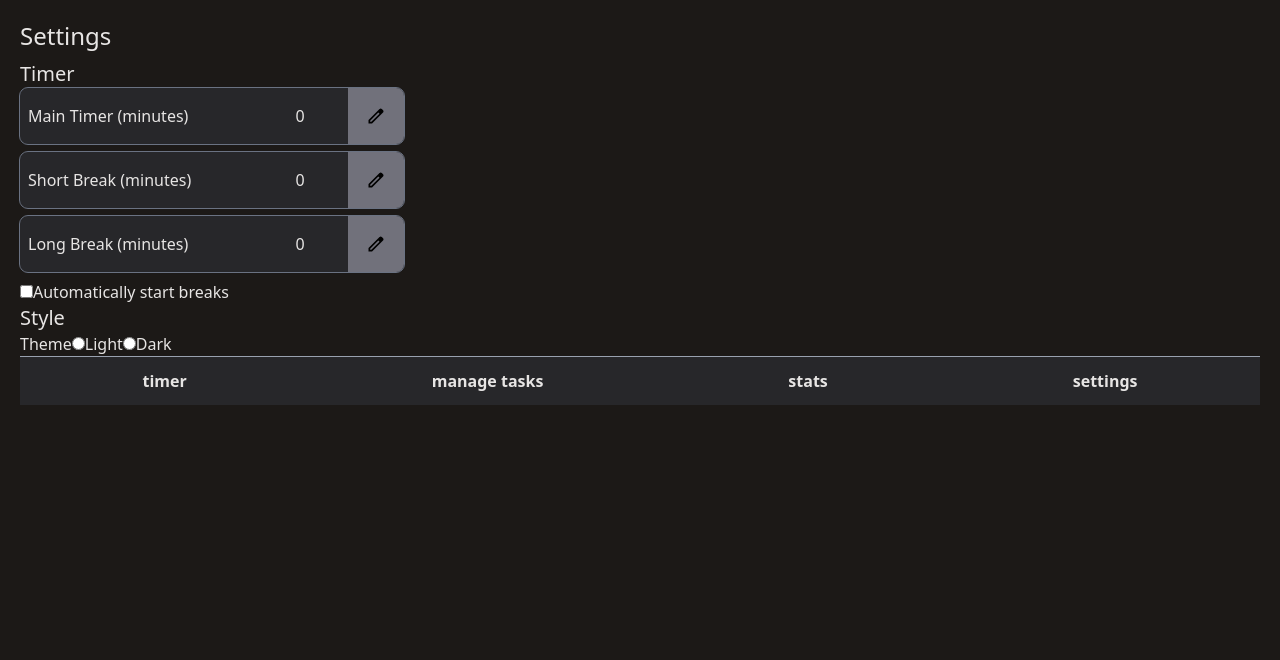
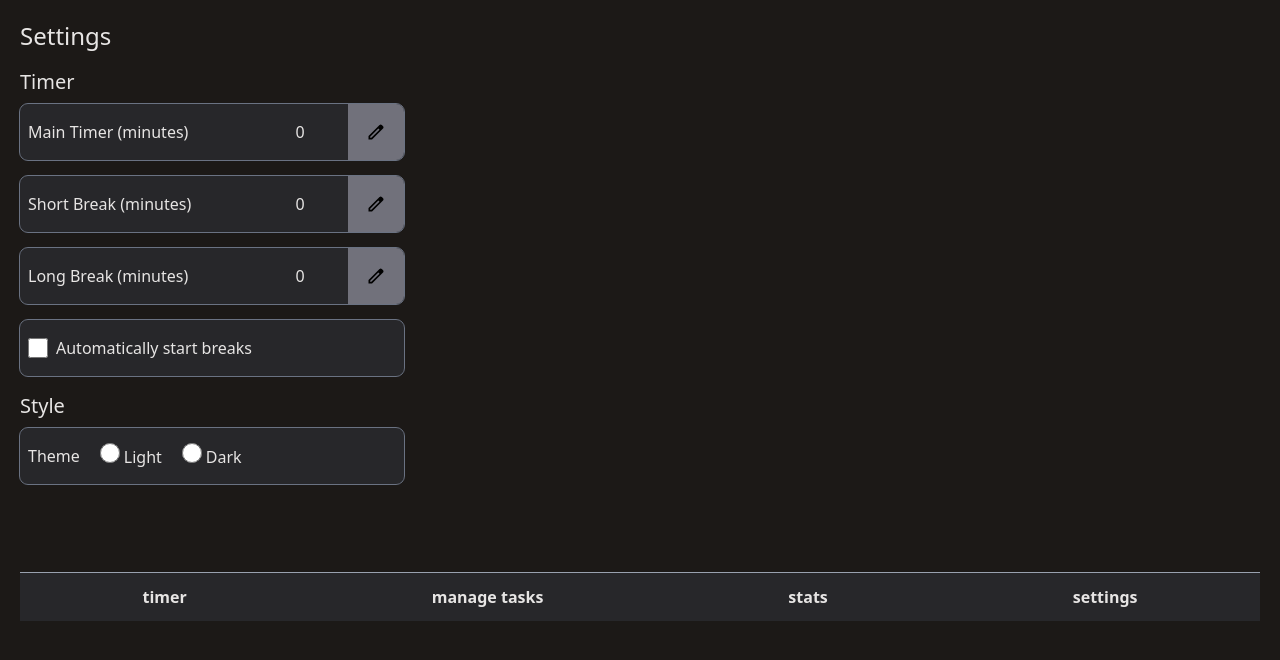
Before and after one commit to ollime/basilplan, a React (Vite) app: page /settings in a window 1280 px wide. Shown: the top 660 px of the page. Built offline with nearby package versions, Linux system fonts and the light colour scheme.

Commit message:
added radio and checkbox css.

```diff
--- a/components/Checkbox.jsx
+++ b/components/Checkbox.jsx
@@ -23,9 +23,10 @@
 
     return (
         <>
-            <div className="align-center">
+            <div className="flex flex-row items-center w-sm bg-zinc-800 h-14 rounded-lg mb-2 outline outline-gray-500">
                 <input id={props.label} type="checkbox"
-                onChange={handleUpdateStorage} checked={isChecked}/>
+                onChange={handleUpdateStorage} checked={isChecked}
+                className="mx-2 size-5"/>
                 <label htmlFor={props.label}>{props.label}</label>
             </div>
         </>
--- a/components/RadioSelect.jsx
+++ b/components/RadioSelect.jsx
@@ -28,8 +28,8 @@
 
     return (
         <>
-            <div>
-                <span className="settings-label">{props.label}</span>
+            <div className="h-14 flex flex-row items-center w-sm bg-zinc-800 rounded-lg mb-2 outline outline-gray-500">
+                <span className="ml-2">{props.label}</span>
                 {props.options.map((option) => {
                     return <RadioInput
                                 key={option}
@@ -53,10 +53,11 @@
 
     return (
         <>
-            <span className="margin-left">
+            <span className="ml-5">
                 <input type="radio" id={props.option} name={props.label}
                     onChange={handleSelection}
-                    defaultChecked={props.option.toLowerCase() == props.selected ? true : undefined}/>
+                    defaultChecked={props.option.toLowerCase() == props.selected ? true : undefined}
+                    className="mr-1 size-5"/>
                 <label htmlFor={props.option}>{props.option}</label>
             </span>
         </>
--- a/components/tasks/TaskItem.jsx
+++ b/components/tasks/TaskItem.jsx
@@ -80,14 +80,14 @@
                     <div className={`${edit ? "hidden" : "flex"}`}>
                         <button className="w-12">{count}</button>
                         <button className={`grow text-left ml-2`}>{text}</button>
-                        <button className="flex items-center justify-center size-14 border-l border-gray-400 bg-zinc-500" onClick={handleOpenEdit}>
+                        <button className="flex items-center justify-center size-14 border-gray-400 bg-zinc-500" onClick={handleOpenEdit}>
                             <img src={EditIcon}></img>
                         </button>
                     </div>
 
                     <div className={`edit-panel ${edit ? "flex" : "hidden"}`}>
                         <input type="text" id={text + count} className="bg-zinc-300 text-black pl-2 max-w-39" defaultValue={text} ref={textRef} />
-                        <button className="size-14 border-l border-gray-400 flex items-center justify-center bg-teal-600" onClick={handleConfirmTask}>
+                        <button className="size-14 border-gray-400 flex items-center justify-center bg-teal-600" onClick={handleConfirmTask}>
                             <img src={ConfirmIcon}></img>
                         </button>
                         <button className="size-14 flex items-center justify-center bg-teal-600" onClick={handleDeleteTask}>
--- a/src/pages/Settings.jsx
+++ b/src/pages/Settings.jsx
@@ -7,7 +7,7 @@
 function Settings() {
     return (
         <>
-            <div id="settings">
+            <div id="settings" className="mb-20 flex flex-col gap-2">
                 <h1 className="text-2xl mb-2">Settings</h1>
                 <h2 className="text-xl">Timer</h2>
                     <TextField label="Main Timer (minutes)" />
--- a/src/styles/test.css
+++ b/src/styles/test.css
@@ -12,8 +12,8 @@
 } */
 
 .unset {
-    fill: white;
-    color: white;
+    fill: lightgray;
+    color: lightgray;
 }
 .success {
     fill: #28a745;
```
